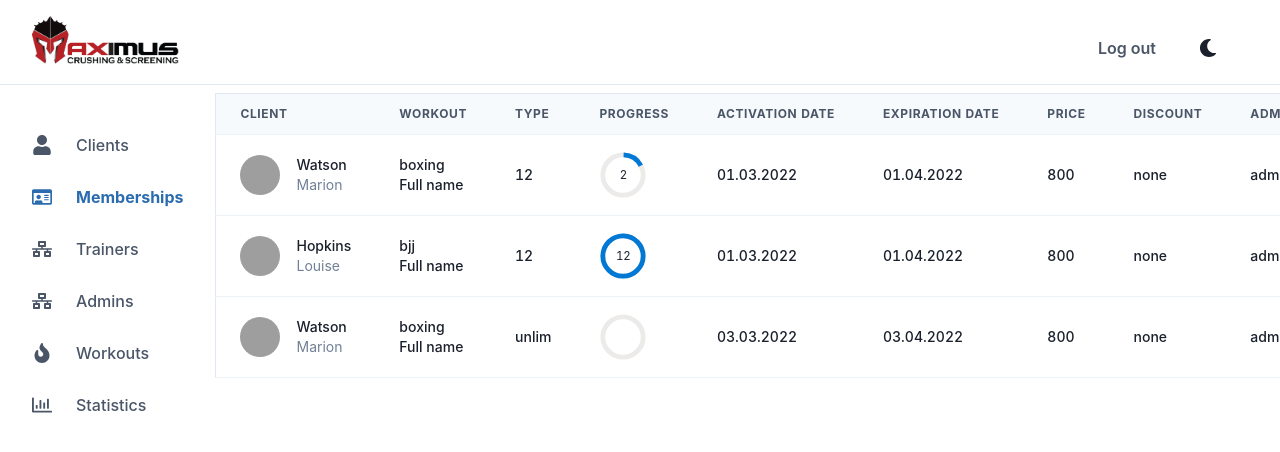
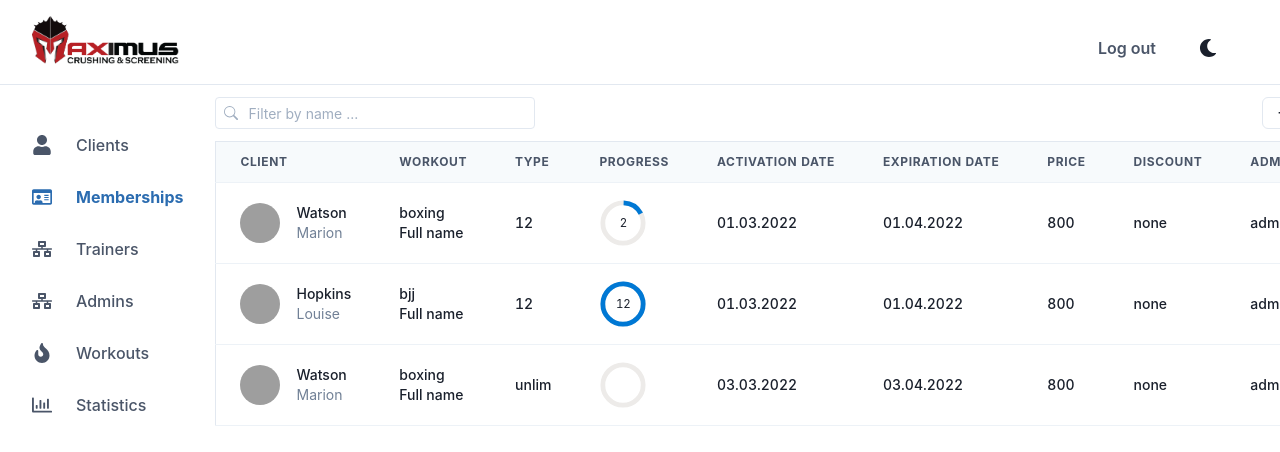
Before and after one commit to Al-x-R/gym_admin_client, a React (Create React App) app: page / in a window 1280 px wide. Both pictures are taken after a click on the item "Memberships". Shown: the top 452 px of the page. Built offline with nearby package versions, Linux system fonts and the light colour scheme; no server answers; grey boxes are pictures that could not be loaded.

Commit message:
Added memberships actions component

```diff
--- a/src/components/Admins/index.tsx
+++ b/src/components/Admins/index.tsx
@@ -11,7 +11,7 @@ import {
   Tr,
   useColorModeValue as mode,
   useDisclosure,
-  useToast, CircularProgress,
+  useToast, CircularProgress
 } from '@chakra-ui/react';
 import { RiAddFill } from 'react-icons/ri';
 import { FieldValues, SubmitHandler } from 'react-hook-form';
@@ -72,8 +72,8 @@ const AdminsTable = () => {
       {isLoading
         ? <CircularProgress isIndeterminate position="absolute" top="30%" left="50%"/>
         : <>
-          <Flex justify="end" pt={1} pr={3}>
-            <Button onClick={onOpenCreate} iconSpacing="1" leftIcon={<RiAddFill fontSize="1em"/>}>
+          <Flex justify="end" pt={3} pb={1} >
+            <Button h={8} onClick={onOpenCreate} variant='outline' iconSpacing="1" leftIcon={<RiAddFill fontSize="1em"/>}>
               New member
             </Button>
           </Flex>
--- a/src/components/Dashboard.tsx
+++ b/src/components/Dashboard.tsx
@@ -13,7 +13,7 @@ const Dashboard = () => {
       <Navbar/>
       <Flex position="relative">
         <Sidebar setActiveTab={setActiveTab} activeTab={activeTab}/>
-        <Box h="100%" w="100%" pr={4} pb={4}>
+        <Box h="100%" w="100%" maxW='1200px' pr={4} pb={4}>
           <GeneralTable value={activeTab}/>
         </Box>
       </Flex>
--- /dev/null
+++ b/src/components/Memberships/MembershipTableActions.tsx
@@ -0,0 +1,37 @@
+import {
+  Button,
+  ButtonGroup,
+  FormControl,
+  FormLabel,
+  HStack,
+  Input,
+  InputGroup,
+  InputLeftElement,
+  Stack,
+} from '@chakra-ui/react';
+import * as React from 'react';
+import { BsSearch } from 'react-icons/bs';
+import { RiAddFill } from 'react-icons/ri';
+
+export const MembershipTableActions = () => {
+  return (
+    <Stack spacing="4" pt={3} pb={1} direction='row' justify="space-between" maxW='1200px'>
+      <HStack>
+        <FormControl minW={{md: '320px'}} id="search">
+          <InputGroup size="sm">
+            <FormLabel srOnly>Filter by name </FormLabel>
+            <InputLeftElement pointerEvents="none" color="gray.400">
+              <BsSearch/>
+            </InputLeftElement>
+            <Input rounded="base" type="search" placeholder="Filter by name ..."/>
+          </InputGroup>
+        </FormControl>
+      </HStack>
+      <ButtonGroup size="sm" variant="outline">
+        <Button iconSpacing="1" leftIcon={<RiAddFill fontSize="1.25em"/>}>
+          New member
+        </Button>
+      </ButtonGroup>
+    </Stack>
+  );
+};
--- a/src/components/Memberships/index.tsx
+++ b/src/components/Memberships/index.tsx
@@ -1,11 +1,14 @@
 import React from 'react';
-import { Box, Button, Table, Tbody, Td, Th, Thead, Tr, useColorModeValue as mode } from '@chakra-ui/react';
+import { Box, Table, Tbody, Td, Th, Thead, Tr, useColorModeValue as mode } from '@chakra-ui/react';
 import { columns, data } from './_data';
+import { MembershipTableActions } from './MembershipTableActions';
 
 const Memberships = () => {
   return (
-      <Box overflowY="auto" maxHeight="calc(100vh - 150px)" mt={2}>
-        <Table borderWidth="1px" fontSize="sm">
+    <>
+      <MembershipTableActions />
+      <Box overflowY="auto" maxHeight="calc(100vh - 150px)" mt={2} >
+        <Table borderWidth="1px" fontSize="sm" maxW='1200px'>
           <Thead position="sticky" top={0} bg={mode('gray.50', 'gray.800')}>
             <Tr h={10}>
               {columns.map((column, index) => (
@@ -36,6 +39,7 @@ const Memberships = () => {
           </Tbody>
         </Table>
       </Box>
+    </>
   );
 };
 
```
